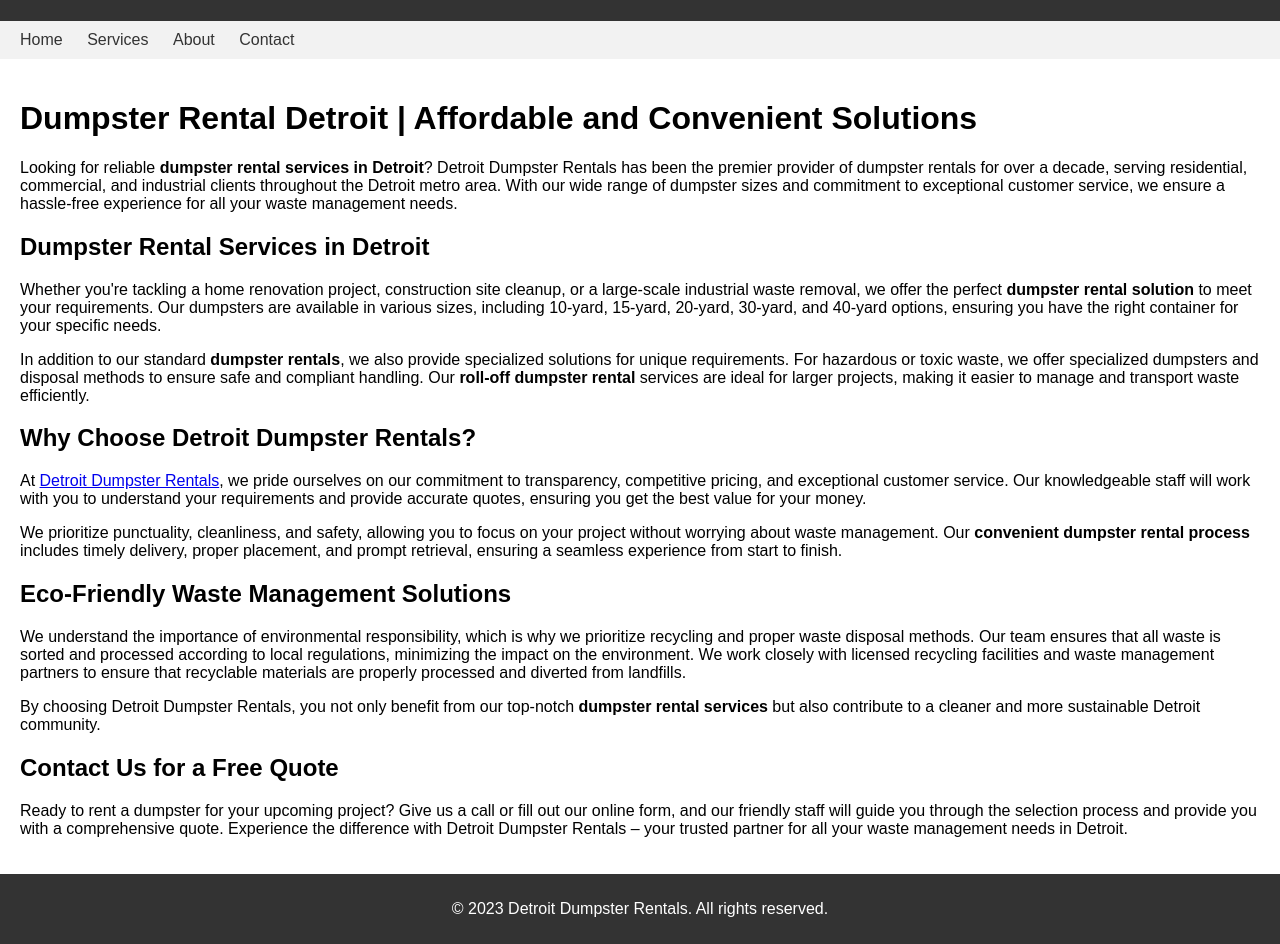
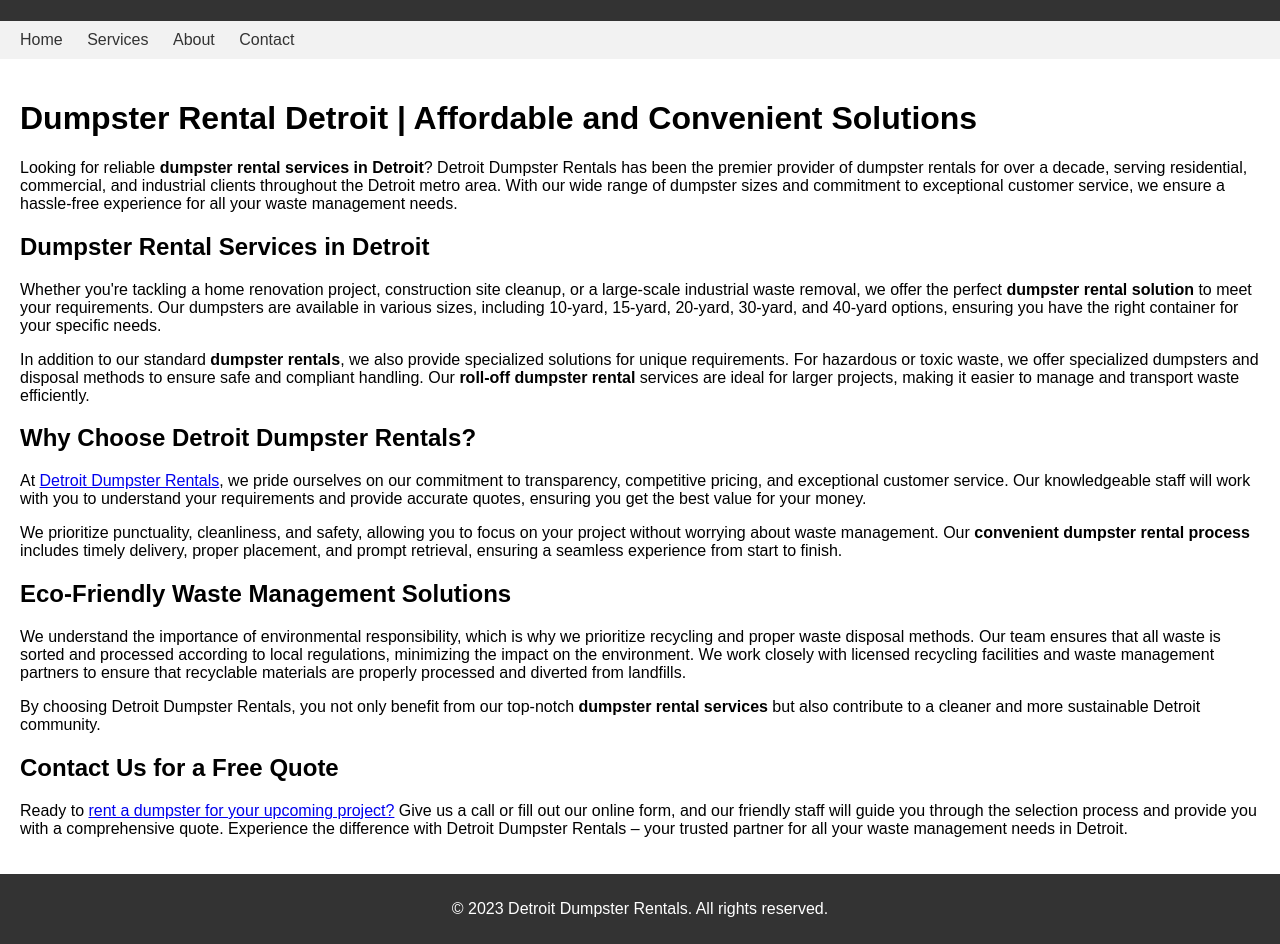
Before and after one commit to mackenzie84874/local, a plain HTML site: page index.html in a window 1280 px wide. Shown: the part 99-1043 px from the top of the page. Drawn offline with Linux system fonts and the light colour scheme.

Commit message:
Update index.html

```diff
--- a/index.html
+++ b/index.html
@@ -73,7 +73,7 @@
         <p>By choosing Detroit Dumpster Rentals, you not only benefit from our top-notch <strong>dumpster rental services</strong> but also contribute to a cleaner and more sustainable Detroit community.</p>
 
         <h2>Contact Us for a Free Quote</h2>
-        <p>Ready to rent a dumpster for your upcoming project? Give us a call or fill out our online form, and our friendly staff will guide you through the selection process and provide you with a comprehensive quote. Experience the difference with Detroit Dumpster Rentals – your trusted partner for all your waste management needs in Detroit.</p>
+        <p>Ready to <a href="https://detroitdumpster.vercel.app/">rent a dumpster for your upcoming project?</a> Give us a call or fill out our online form, and our friendly staff will guide you through the selection process and provide you with a comprehensive quote. Experience the difference with Detroit Dumpster Rentals – your trusted partner for all your waste management needs in Detroit.</p>
     </main>
     <footer>
         <p>&copy; 2023 Detroit Dumpster Rentals. All rights reserved.</p>
```
